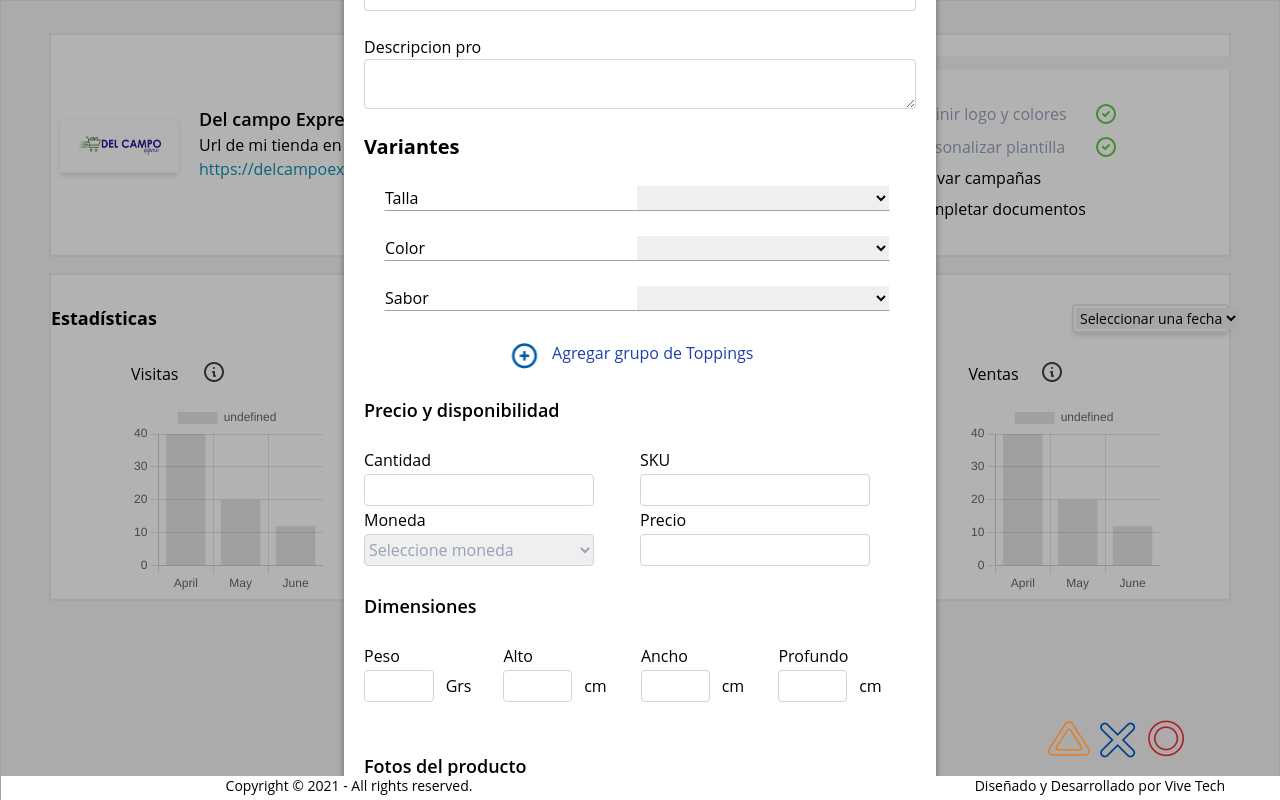
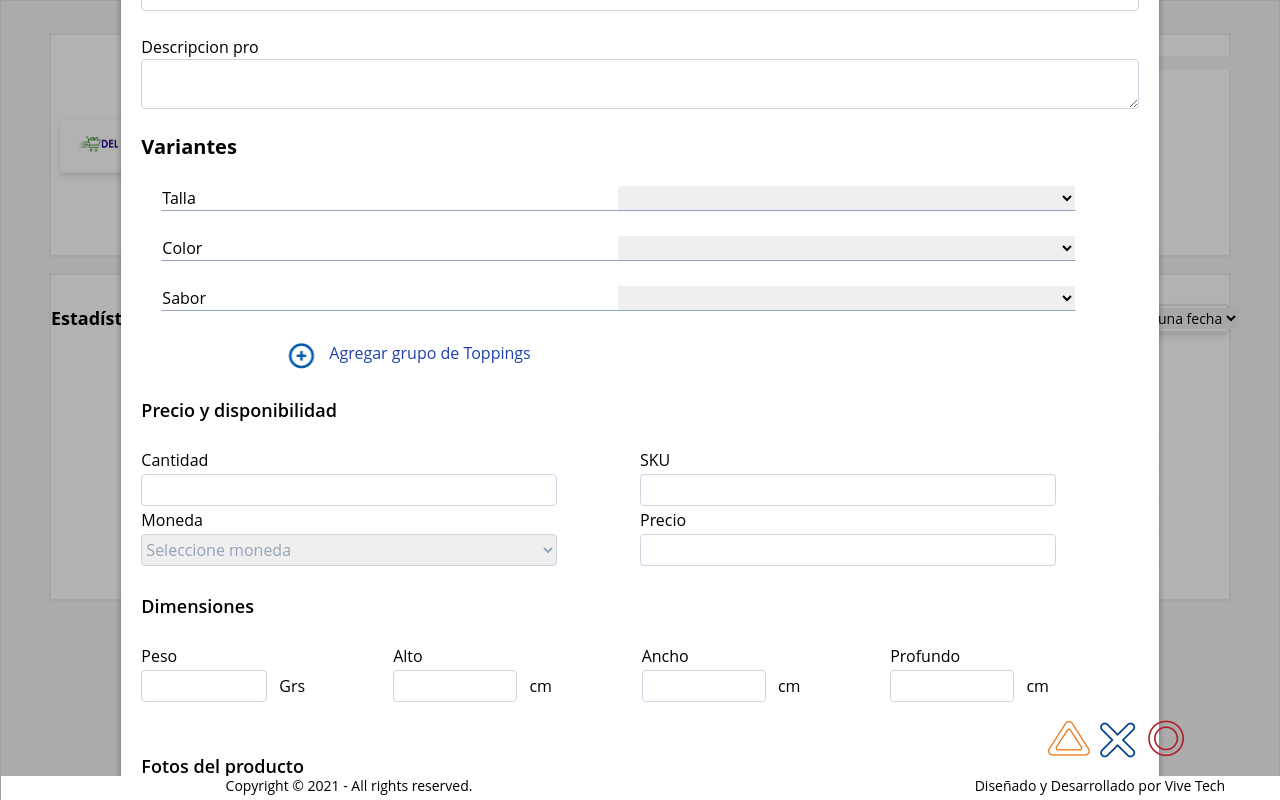
Before and after one commit to PandeBon0/final-vue-test, a Vue app: page / in a window 1280 px wide. Both pictures are taken after a click on the button "Crear Producto". Shown: the top 800 px of the page. Built offline with nearby package versions, Linux system fonts and the light colour scheme.

Commit message:
modal corregido

```diff
--- a/src/pages/PageModal.vue
+++ b/src/pages/PageModal.vue
@@ -1,9 +1,9 @@
 <template>
   <div
-    class="modal-overlay "
+    class="modal-overlay  "
     v-show="open"
   >
-    <div class="modal-content w-148">
+    <div class="modal-content ">
       <span
         @click="$emit('close')"
         class="close-button topright"
@@ -569,6 +569,10 @@ export default {
   justify-content: center;
   align-items: center;
   background-color: rgba(0, 0, 0, 0.3);
+  height: 100%;
+  overflow:auto;
+  /* overflow: hidden; Hide scrollbars */
+
 }
 
 .modal-content {
@@ -587,20 +591,22 @@ export default {
 
 ::-webkit-scrollbar {
   width: 10px;
+  /*display: none;
+  visibility: hidden; */
 }
 
 /* Track */
-::-webkit-scrollbar-track {
+ ::-webkit-scrollbar-track {
   background: #f1f1f1;
 }
 
 /* Handle */
-::-webkit-scrollbar-thumb {
+ ::-webkit-scrollbar-thumb {
   background: #888;
 }
 
 /* Handle on hover */
-::-webkit-scrollbar-thumb:hover {
+ ::-webkit-scrollbar-thumb:hover {
   background: #555;
 }
 
```
